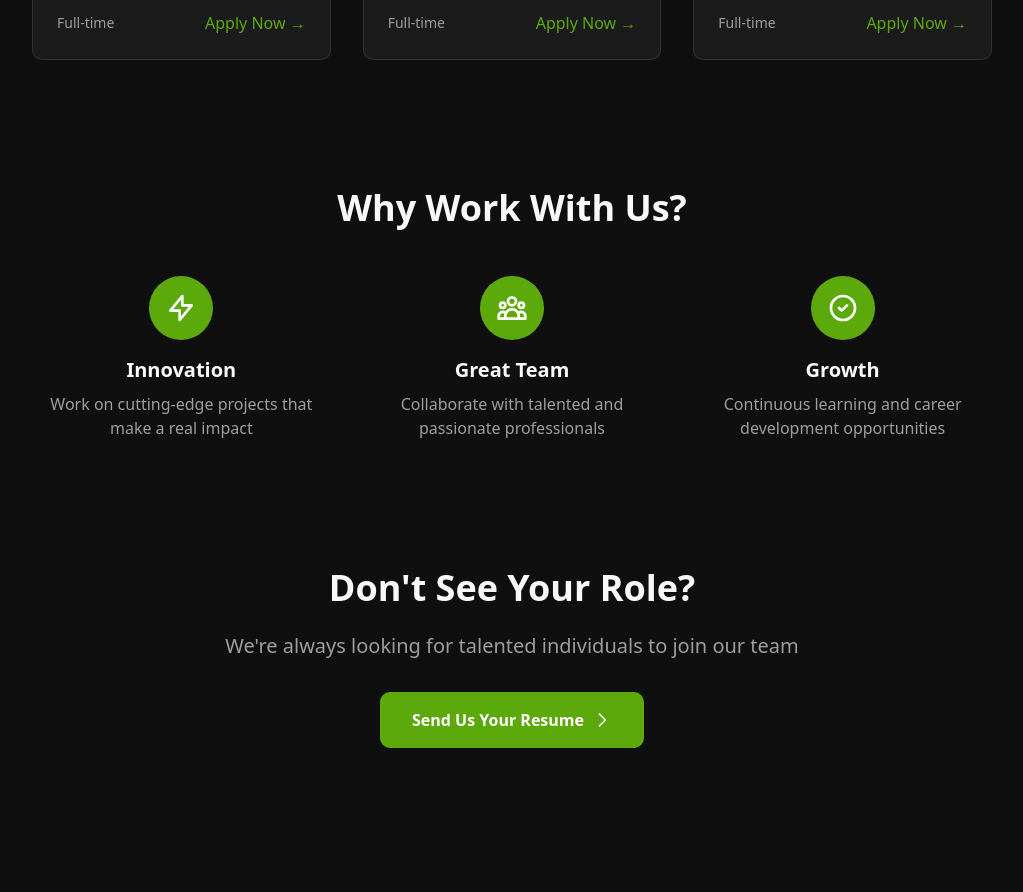
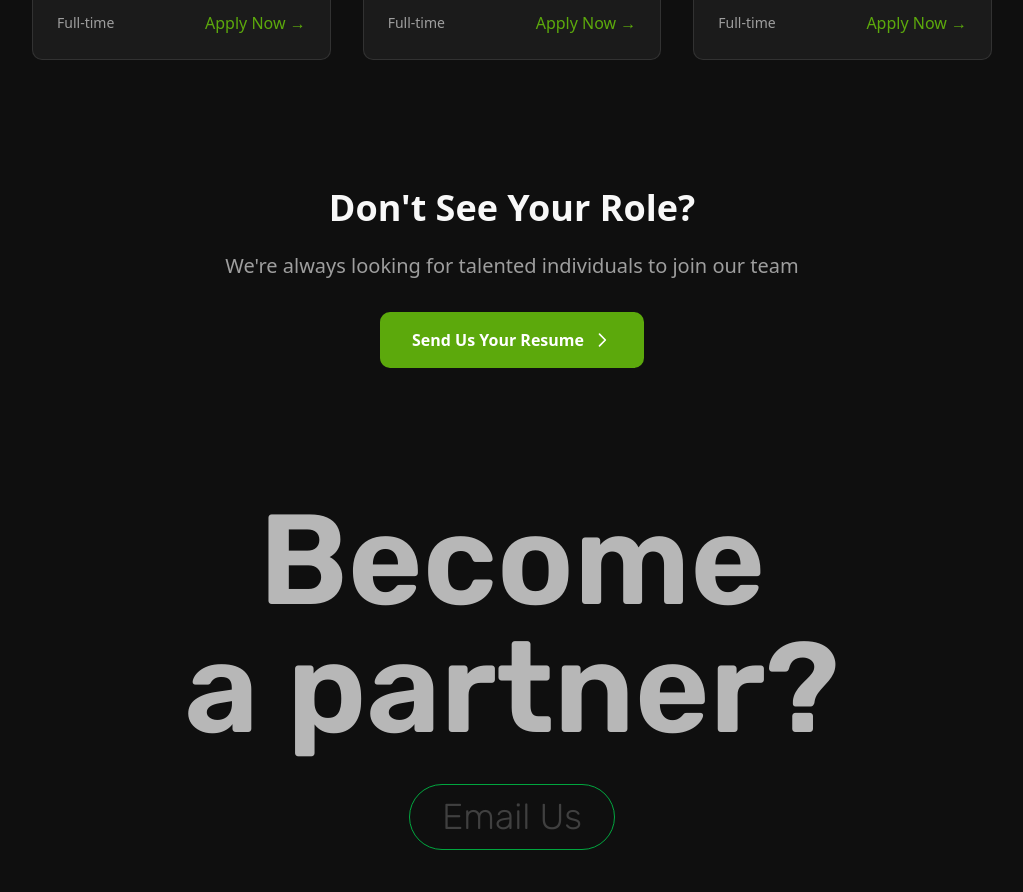
Before and after one commit to sebchi-crtl/kwam2, a Next.js app: page /jobs in a window 1280 px wide. Shown: the part 960-1852 px from the top of the page, without its empty margins (128-1151 px from the left). Built offline with nearby package versions, Linux system fonts and the light colour scheme.

Commit message:
Comment out "Why Work With Us" section in Jobs component for future reference and layout adjustments.

```diff
--- a/app/jobs/page.tsx
+++ b/app/jobs/page.tsx
@@ -146,7 +146,7 @@
       </section>
 
       {/* Why Work With Us Section */}
-      <section className="max-w-6xl mx-auto px-8 xl:px-24 py-16">
+      {/* <section className="max-w-6xl mx-auto px-8 xl:px-24 py-16">
         <h2 className="text-3xl lg:text-4xl font-bold text-foreground mb-12 text-center">
           Why Work With Us?
         </h2>
@@ -182,7 +182,7 @@
             <p className="text-muted-foreground">Continuous learning and career development opportunities</p>
           </div>
         </div>
-      </section>
+      </section> */}
 
       {/* CTA Section */}
       <section className="max-w-6xl mx-auto px-8 xl:px-24 py-16 text-center">
```
